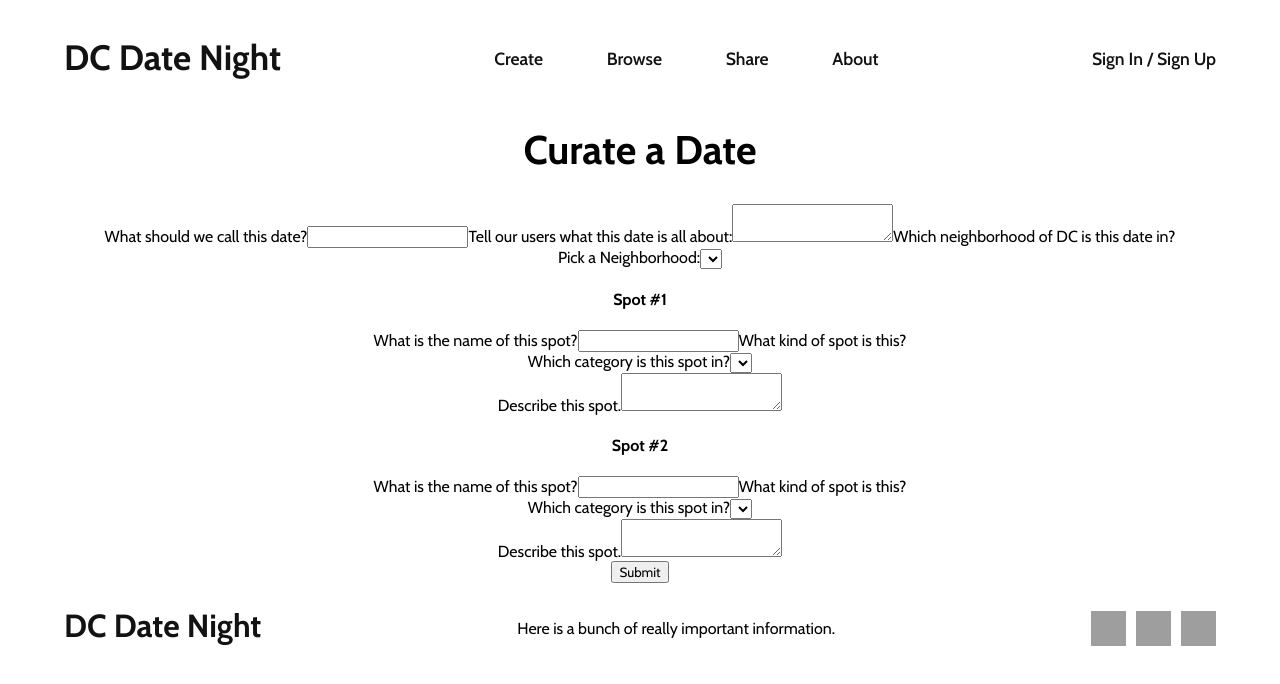
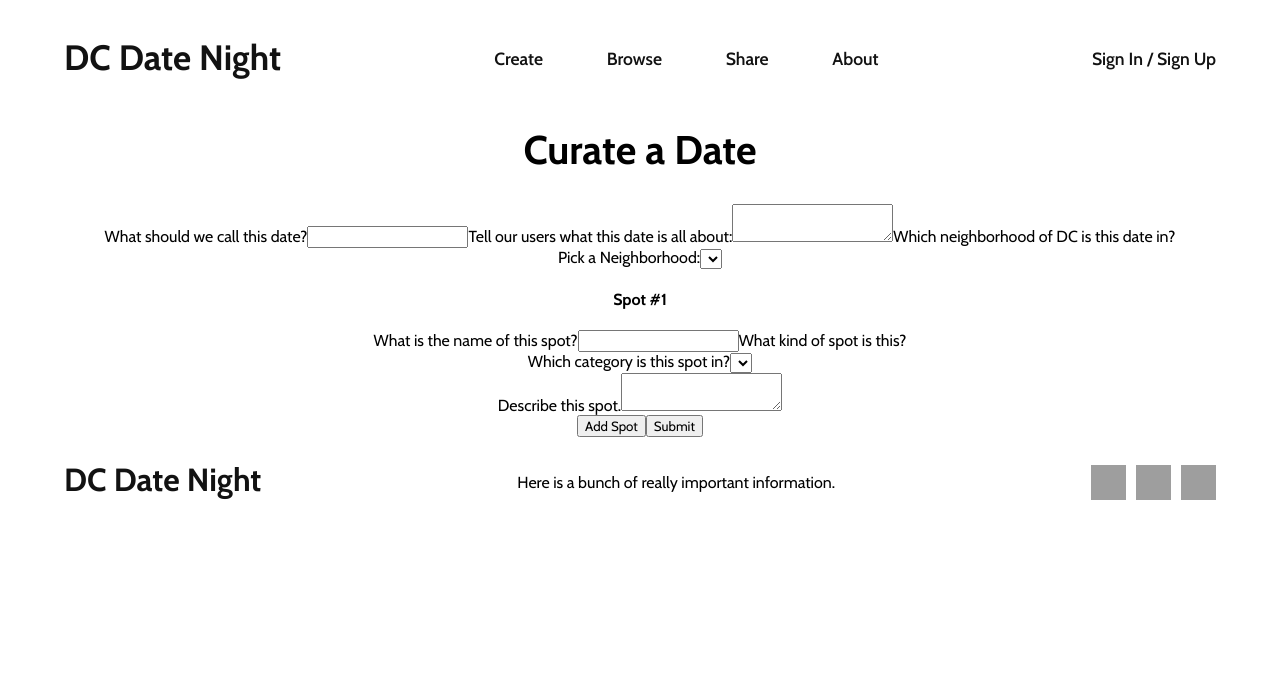
Before and after one commit to kyleblee/dc-date-night, a React (Create React App) app in the folder client/: page /curated/new in a window 1280 px wide. Shown: the top 684 px of the page. Built offline with nearby package versions, Linux system fonts and the light colour scheme; no server answers; grey boxes are pictures that could not be loaded.

Commit message:
Remove unnecessary extra spot in initial state from CuratedDateForm. Add button that allows user to add as many spots as they like.

```diff
--- a/client/src/containers/CuratedDateForm.js
+++ b/client/src/containers/CuratedDateForm.js
@@ -14,10 +14,6 @@ class CuratedDateForm extends React.Component {
       description: "",
       neighborhood: "",
       spots: [{
-        title: "",
-        description: "",
-        category: ""
-      }, {
         title: "",
         description: "",
         category: ""
@@ -68,6 +64,17 @@ class CuratedDateForm extends React.Component {
     return spotForms;
   }
 
+  addAdditionalSpot = e => {
+    e.preventDefault();
+    this.setState({
+      spots: this.state.spots.concat({
+        title: "",
+        description: "",
+        category: ""
+      })
+    })
+  }
+
   handleSubmit = e => {
     e.preventDefault();
     this.props.createCuratedDate(this.state);
@@ -89,6 +96,7 @@ class CuratedDateForm extends React.Component {
               selectedNeighborhood={this.state.neighborhood}
               updateNeighborhood={this.updateInput.bind(this)}/>
             {this.generateSpotForms()}
+            <button onClick={this.addAdditionalSpot}>Add Spot</button>
             <input type="submit" />
         </form>
       </div>
```
